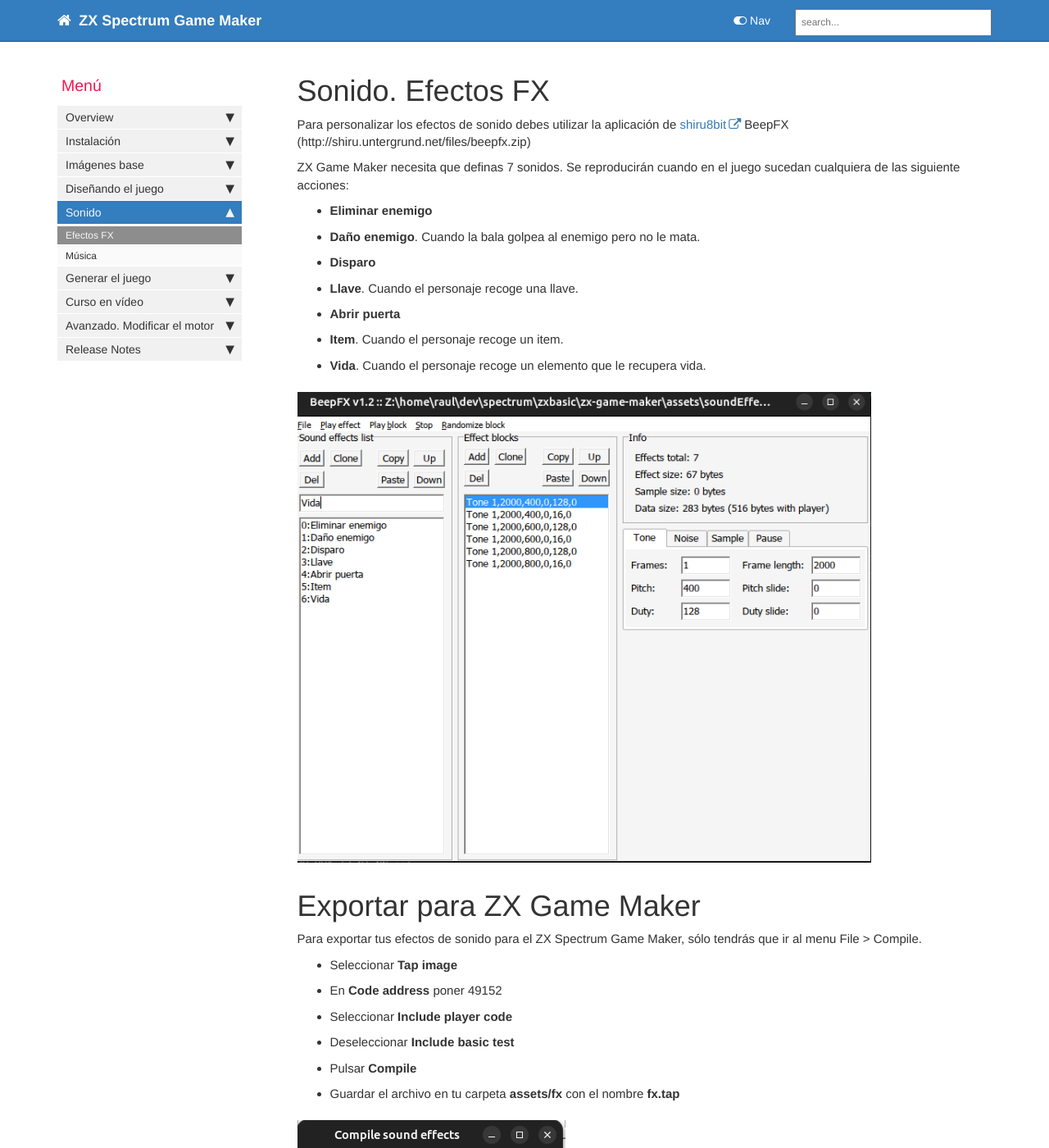
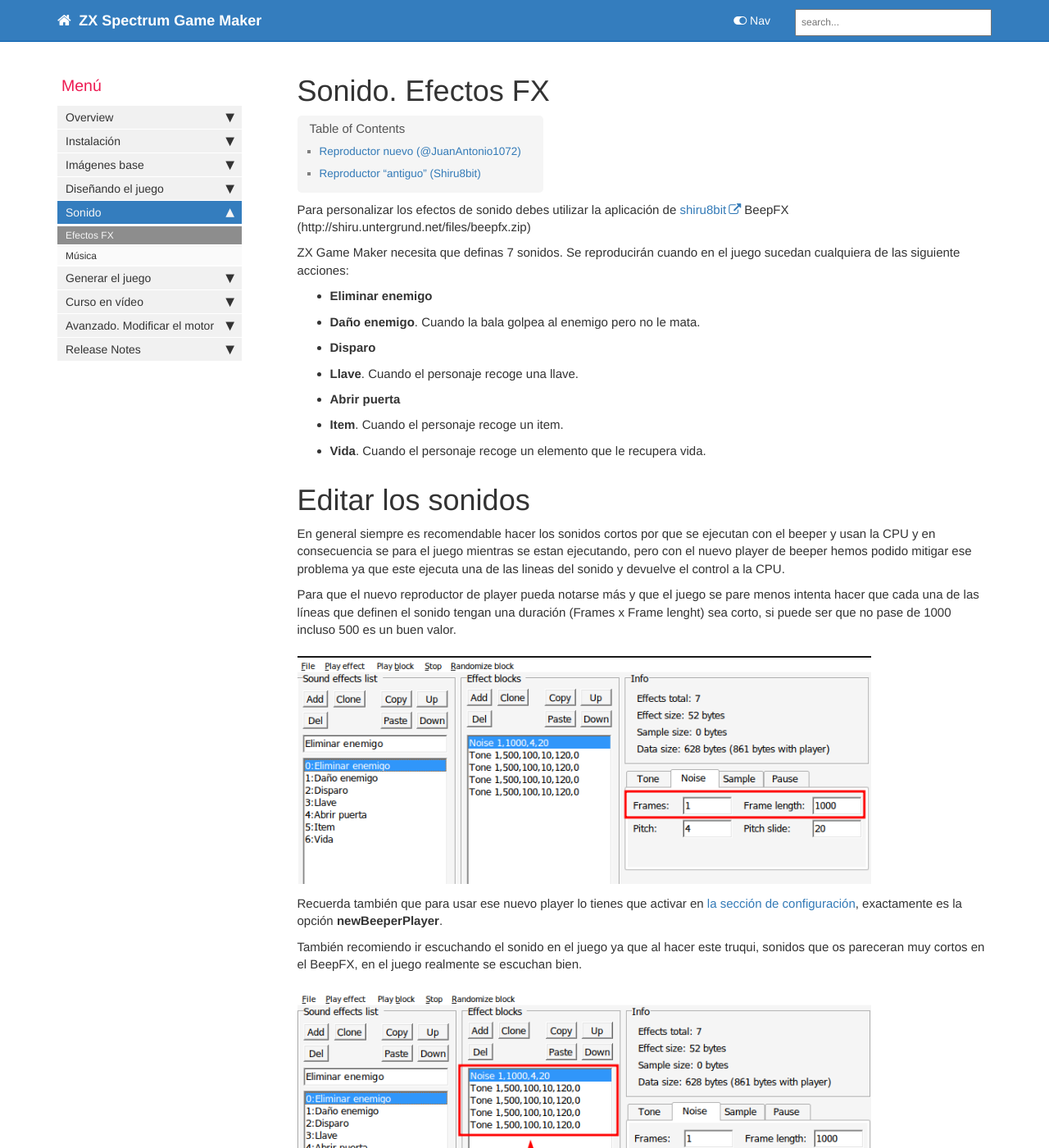
Before and after one commit to rtorralba/zx-game-maker-www, a Jekyll site: the page built from pages/mydoc/mydoc_sound_fx.md, in a window 1280 px wide and 1400 px high. Shown: the whole window at 82% size. Built offline with Jekyll 4.4.1, drawn with Linux system fonts in a browser that asks for light colours; comment, search, counter and statistics services are not loaded; some of the changed text lies outside the part shown.

Commit message:
added new player documentation

```diff
--- a/pages/mydoc/mydoc_sound_fx.md
+++ b/pages/mydoc/mydoc_sound_fx.md
@@ -20,9 +20,35 @@
 * **Item**. Cuando el personaje recoge un item.
 * **Vida**. Cuando el personaje recoge un elemento que le recupera vida.
 
+# Editar los sonidos
+
+En general siempre es recomendable hacer los sonidos cortos por que se ejecutan con el beeper y usan la CPU y en consecuencia se para el juego mientras se estan ejecutando, pero con el nuevo player de beeper hemos podido mitigar ese problema ya que este ejecuta una de las lineas del sonido y devuelve el control a la CPU.
+
+Para que el nuevo reproductor de player pueda notarse más y que el juego se pare menos intenta hacer que cada una de las líneas que definen el sonido tengan una duración (Frames x Frame lenght) sea corto, si puede ser que no pase de 1000 incluso 500 es un buen valor.
+
+![](images/beeper_duracion_linea.png)
+
+Recuerda también que para usar ese nuevo player lo tienes que activar en [la sección de configuración](/mydoc_tiled_general_configuration.html), exactamente es la opción **newBeeperPlayer**.
+
+También recomiendo ir escuchando el sonido en el juego ya que al hacer este truqui, sonidos que os pareceran muy cortos en el BeepFX, en el juego realmente se escuchan bien.
+
 ![](images/beepfx.png)
 
 # Exportar para ZX Game Maker
+
+## Reproductor nuevo (@JuanAntonio1072)
+
+Para exportar tus efectos de sonido para el ZX Spectrum Game Maker, sólo tendrás que ir al menu File > Compile.
+* Seleccionar **Assembly**
+* En **Code address** da igual la dirección que haya, no hace falta que lo toques.
+* Deseleccionar **Include player code**
+* Deseleccionar **Include basic test**
+* Pulsar **Compile**
+* Guardar el archivo en tu carpeta **assets/fx** con el nombre **fx.asm**
+
+![](images/beepfx_compile_new.png)
+
+## Reproductor "antiguo" (Shiru8bit)
 
 Para exportar tus efectos de sonido para el ZX Spectrum Game Maker, sólo tendrás que ir al menu File > Compile.
 * Seleccionar **Tap image**
```
Also changed, not shown: pages/mydoc/mydoc_tiled_general_configuration.md (+1 -0 lines), images/beeper_duracion_linea.png (added), images/beepfx.png, images/beepfx_compile_new.png (added).
